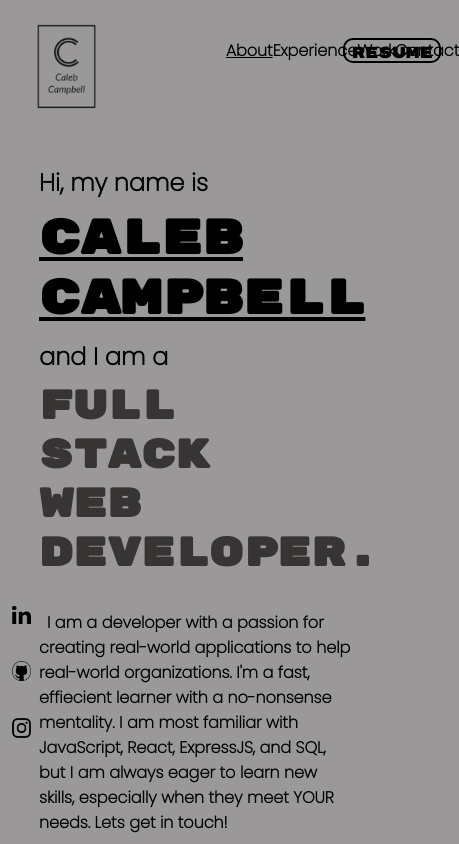
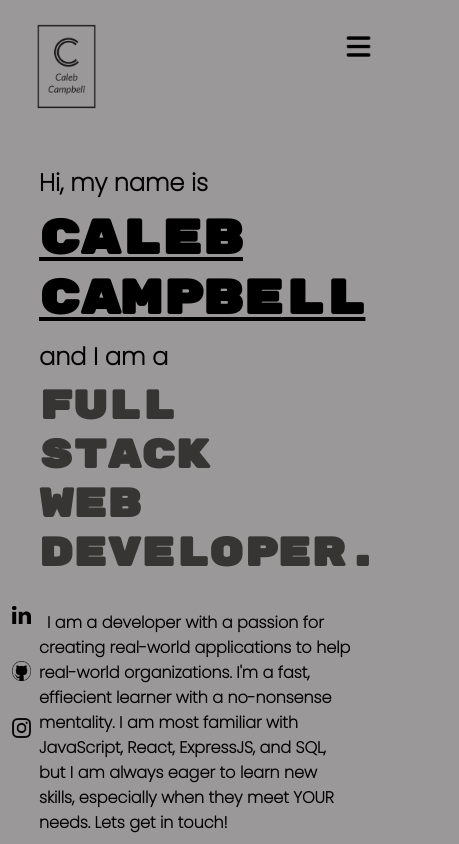
Before and after one commit to Caleb-Campbell/personal-website, a React (Vite) app: page / in a window 390 px wide. Shown: the top 844 px of the page, 459 px wide, since content can reach past the window. Built offline with nearby package versions, Linux system fonts and the light colour scheme.

Commit message:
fixed autoMobile issue

```diff
--- a/src/App.jsx
+++ b/src/App.jsx
@@ -16,7 +16,7 @@ function App() {
   console.log(window)
 
   const [resumeModal, setResumeModal] = useState(false)
-  const [mobileView, setMobileView] = useState(false)
+  const [mobileView, setMobileView] = useState(true)
   const [windowWidth, setWindowWidth] = useState(window.innerWidth)
 
   const windowSize = () => { setWindowWidth(window.innerWidth)
@@ -29,7 +29,7 @@ function App() {
     return ()=> {
       window.removeEventListener('resize', windowSize)
     }
-  }, [windowWidth])
+  }, [])
 
   return (
     <div className="App">
```
